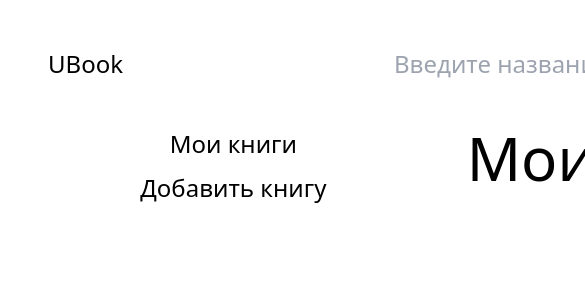
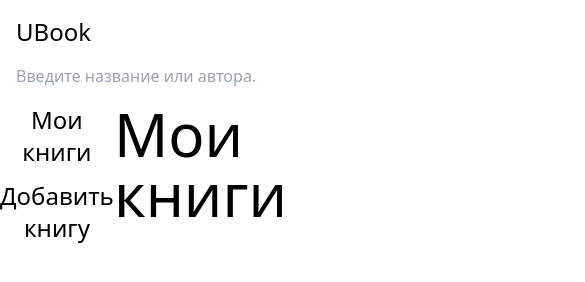
Before and after one commit to AndrewGanzha/Ubook, a website built with Vite: page index.html in a window 390 px wide. Shown: the top 282 px of the page, 585 px wide, since content can reach past the window. Built offline with nearby package versions, Linux system fonts and the light colour scheme; data requests are answered from the project's data file; a web font is replaced by a local one.

Commit message:
Some adaptive rules for header

```diff
--- a/index.html
+++ b/index.html
@@ -9,20 +9,20 @@
   <title>Document</title>
 </head>
 <body>
-  <div class="container mx-auto">
-    <header class="p-12 flex justify-between">
+  <div class="mx-auto max-w-screen-xl">
+    <header class="flex-col gap-4 flex justify-between p-4 md:p-12 md:flex-row md:gap-0">
       <h3 class="text-2xl w-1/4">UBook</h3>
-      <input type="text" class="w-3/4 text-2xl px-5 elastic-search" placeholder="Введите название или автора...">
+      <input type="text" class="text-base p-0 w-60 md:px-5 md:w-3/4 md:text-2xl elastic-search" placeholder="Введите название или автора...">
     </header>
     <main class="flex">
-      <aside class="flex flex-col w-4/12 aside-buttons gap-3 text-2xl">
+      <aside class="flex flex-col w-2/6 aside-buttons gap-3 text-2xl">
         <button class="mainMenu">Мои книги</button>
         <button class="addMenu">Добавить книгу</button>
         <!-- <button class="genreList">Жанры</button>
         <button class="authorList">Авторы</button>
         <button class="ratingList">Оценки</button> -->
       </aside>
-      <section class="w-8/12 flex flex-col gap-7">
+      <section class="w-5/6 flex flex-col gap-7">
         <div class="menu-content flex justify-between menu-sections">
           <h2 class="text-6xl">Мои книги</h2>
           <!-- <div class="content-menu_btns gap-7 flex text-2xl">
```
Also changed, not shown: src/style.css (line endings or trailing spaces).
